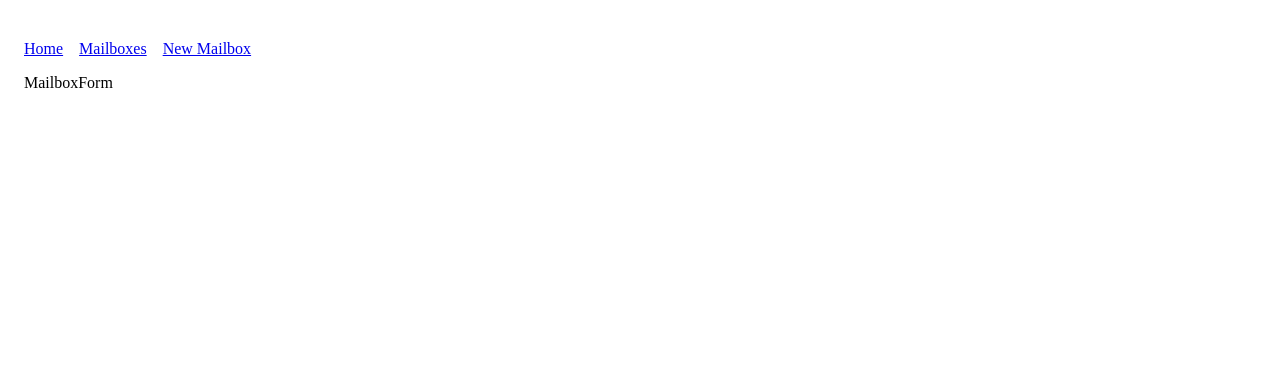
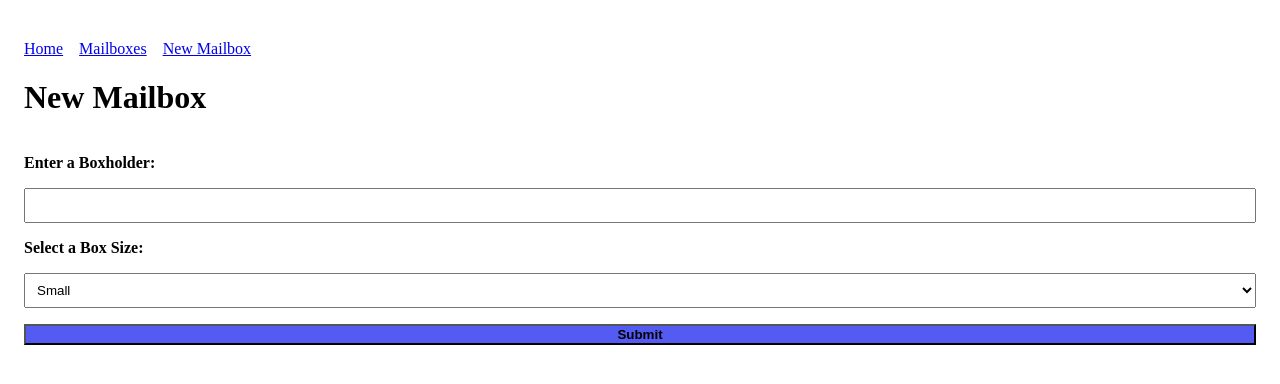
Before and after one commit to craigbwagner/react-router-dom-lab, a React (Vite) app: page /new-mailbox in a window 1280 px wide. Shown: the top 384 px of the page. Built offline with nearby package versions, Linux system fonts and the light colour scheme.

Commit message:
finish lab

```diff
--- a/src/App.jsx
+++ b/src/App.jsx
@@ -27,15 +27,15 @@ const App = () => {
 				></Route>
 				<Route
 					path='mailboxes'
-					element={<MailboxList />}
+					element={<MailboxList mailboxes={mailboxes}/>}
 				/>
 				<Route
 					path='new-mailbox'
-					element={<MailboxForm />}
+					element={<MailboxForm addBox={addBox}/>}
 				/>
 				<Route
 					path='mailboxes/:mailboxId'
-					element={<MailboxDetails />}
+					element={<MailboxDetails mailboxes={mailboxes} />}
 				/>
 			</Routes>
 		</>
--- a/src/components/MailboxDetails.jsx
+++ b/src/components/MailboxDetails.jsx
@@ -1,13 +1,24 @@
-import React from 'react';
-import { useParams } from 'react-router-dom';
+import { useParams } from "react-router-dom";
 
-function MailboxDetails() {
+function MailboxDetails(props) {
   const { mailboxId } = useParams();
+  console.log(mailboxId);
   const selectedBox = props.mailboxes.find(
     (mailbox) => mailbox._id === Number(mailboxId)
   );
 
-	return <div>MailboxDetails</div>;
+  return (
+    <>
+      <h1>Mailbox {selectedBox._id}</h1>
+      <h2>Details</h2>
+      <dl>
+        <dt>Boxholder: {selectedBox.boxholder}</dt>
+        <dd></dd>
+        <dt>Box Size: {selectedBox.boxSize}</dt>
+        <dd></dd>
+      </dl>
+    </>
+  );
 }
 
 export default MailboxDetails;
--- a/src/components/MailboxForm.jsx
+++ b/src/components/MailboxForm.jsx
@@ -1,7 +1,57 @@
-import React from 'react';
+import { useState } from "react";
+import { useNavigate } from "react-router-dom";
 
-function MailboxForm() {
-	return <div>MailboxForm</div>;
-}
+
+const initialState = {
+  boxholder: "",
+  boxSize: "",
+};
+
+const MailboxForm = ({ addBox }) => {
+  const [formData, setFormData] = useState(initialState);
+  const navigate = useNavigate();
+
+  const handleSubmit = (evt) => {
+    evt.preventDefault();
+    addBox(formData);
+    setFormData(initialState);
+    navigate("/mailboxes");
+  };
+
+
+  const handleChange = ({ target }) => {
+    setFormData({ ...formData, [target.name]: target.value });
+  };
+
+  return (
+    <main>
+      <h1>New Mailbox</h1>
+      <form onSubmit={handleSubmit}>
+        <label htmlFor="boxholder">Enter a Boxholder:</label>
+        <input
+          type="text"
+          id="boxholder"
+          name="boxholder"
+          value={formData.boxholder}
+          onChange={handleChange}
+        />
+        <label htmlFor="boxSize">Select a Box Size:</label>
+        <select
+          type="text"
+          id="boxSize"
+          name="boxSize"
+          value={formData.boxSize}
+          onChange={handleChange}
+          >
+            <option value="Small">Small</option>
+            <option value="Medium">Medium</option>
+            <option value="Large">Large</option>
+
+        </select>
+        <button type="submit">Submit</button>
+      </form>
+    </main>
+  );
+};
 
 export default MailboxForm;
--- a/src/components/MailboxList.jsx
+++ b/src/components/MailboxList.jsx
@@ -1,7 +1,22 @@
-import React from 'react';
+import { Link } from "react-router-dom";
 
-function MailboxList() {
-	return <div>MailboxList</div>;
-}
+function MailboxList({ mailboxes}) {
+    return (
+      <>
+        <h1>Active Mailboxes</h1>
+        <ul>
+          {mailboxes.map((currentMailbox) => (
+            <li key={currentMailbox._id}>
+              <Link to={`/mailboxes/${currentMailbox._id}`}>
+              Mailbox {currentMailbox._id}
+              </Link>
+            </li>
+          ))}
+        </ul>
+      </>
+    );
+  }
+
+
 
 export default MailboxList;
```
